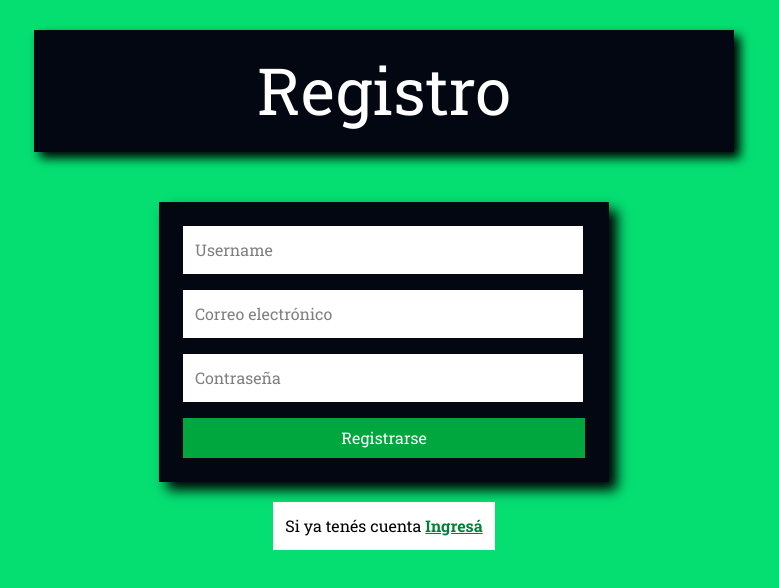
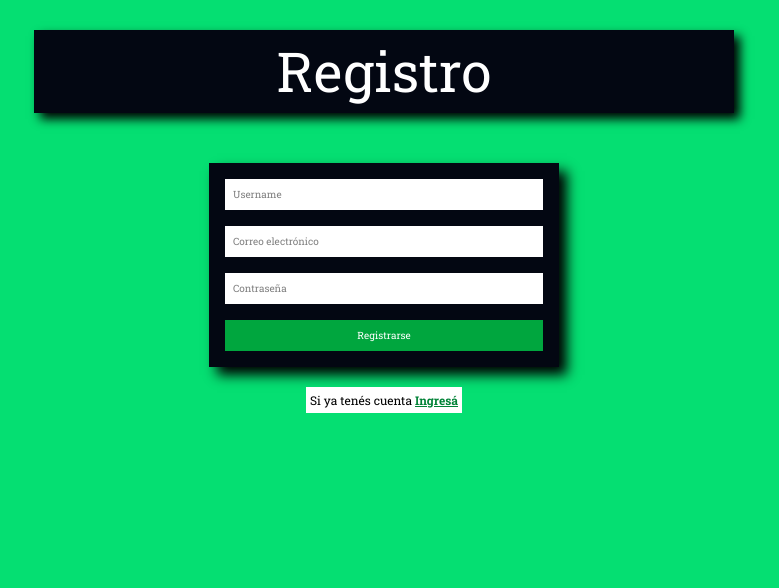
Before and after one commit to santimontironi/crud-stack-MERN, a React (Vite) app in the folder client/: page /register in a window 1280 px wide. Shown: the top 588 px of the page, without its empty margins (256-1035 px from the left). Built offline with nearby package versions, Linux system fonts and the light colour scheme.

Commit message:
ajustes responsivos

```diff
--- a/client/src/pages/RegisterPage.jsx
+++ b/client/src/pages/RegisterPage.jsx
@@ -33,15 +33,15 @@ const RegisterPage = () => {
 
     return (
         <main className="contenedorRegistro w-full h-screen bg-green-400">
-            <h1 className="text-center md:w-[600px] lg:w-[700px] md:text-[60px] lg:text-[65px] text-white bg-gray-950 p-3 relative top-[30px] shadow-[6px_6px_10px_black] text-[50px] flex justify-center w-[300px] m-auto">Registro</h1>
+            <h1 className="text-center md:w-[600px] lg:w-[700px] md:text-[60px] lg:text-[55px] lg:p-0 text-white bg-gray-950 p-3 relative top-[30px] shadow-[6px_6px_10px_black] text-[50px] flex justify-center w-[300px] m-auto">Registro</h1>
             <div className="flex flex-col gap-5 justify-center items-center mt-20">
-                <form className="flex bg-gray-950 flex-col gap-4 p-6 shadow-[8px_8px_12px_black] w-[450px]" method="post" onSubmit={handleSubmit(submitForm)}>
-                    <input className="bg-white w-[400px] p-3 focus:shadow-[5px_5px_5px_black]" type="text" {...register("username",{required:'El nombre de usuario es obligatorio'})} placeholder="Username" />
-                    <input className="bg-white w-[400px] p-3 focus:shadow-[5px_5px_5px_black]" type="email" {...register("email",{required:'El correo es obligatorio.'})} placeholder="Correo electrónico" />
-                    <input className="bg-white w-[400px] p-3 focus:shadow-[5px_5px_5px_black]" type="password" {...register("password",{required:true,minLength:{value:6,message:'La contraseña debe tener al menos 6 caracteres.'}})} placeholder="Contraseña" />
-                    <button className="bg-green-600 text-white p-2 cursor-pointer hover:bg-green-700" type="submit">Registrarse</button>
+                <form className="flex bg-gray-950 flex-col gap-4 p-6 shadow-[8px_8px_12px_black] w-[340px] lg:w-[350px] lg:p-4" method="post" onSubmit={handleSubmit(submitForm)}>
+                    <input className="bg-white w-[292px] lg:w-[318px] lg:text-[10px] p-2 focus:shadow-[5px_5px_5px_black]" type="text" {...register("username",{required:'El nombre de usuario es obligatorio'})} placeholder="Username" />
+                    <input className="bg-white w-[292px] lg:w-[318px] lg:text-[10px] p-2 focus:shadow-[5px_5px_5px_black]" type="email" {...register("email",{required:'El correo es obligatorio.'})} placeholder="Correo electrónico" />
+                    <input className="bg-white w-[292px] lg:w-[318px] lg:text-[10px] p-2 focus:shadow-[5px_5px_5px_black]" type="password" {...register("password",{required:true,minLength:{value:6,message:'La contraseña debe tener al menos 6 caracteres.'}})} placeholder="Contraseña" />
+                    <button className="bg-green-600 text-white p-2 cursor-pointer hover:bg-green-700 lg:text-[10px]" type="submit">Registrarse</button>
                 </form>
-                <p className="p-3 bg-white">Si ya tenés cuenta <a className="underline text-green-700 font-bold" href="/login">Ingresá</a></p>
+                <p className="p-3 bg-white lg:text-[12px] lg:p-1">Si ya tenés cuenta <a className="underline text-green-700 font-bold" href="/login">Ingresá</a></p>
             </div>
             {errors &&(
                 <p className="text-center text-[25px] mt-3">{errors}</p>
```
